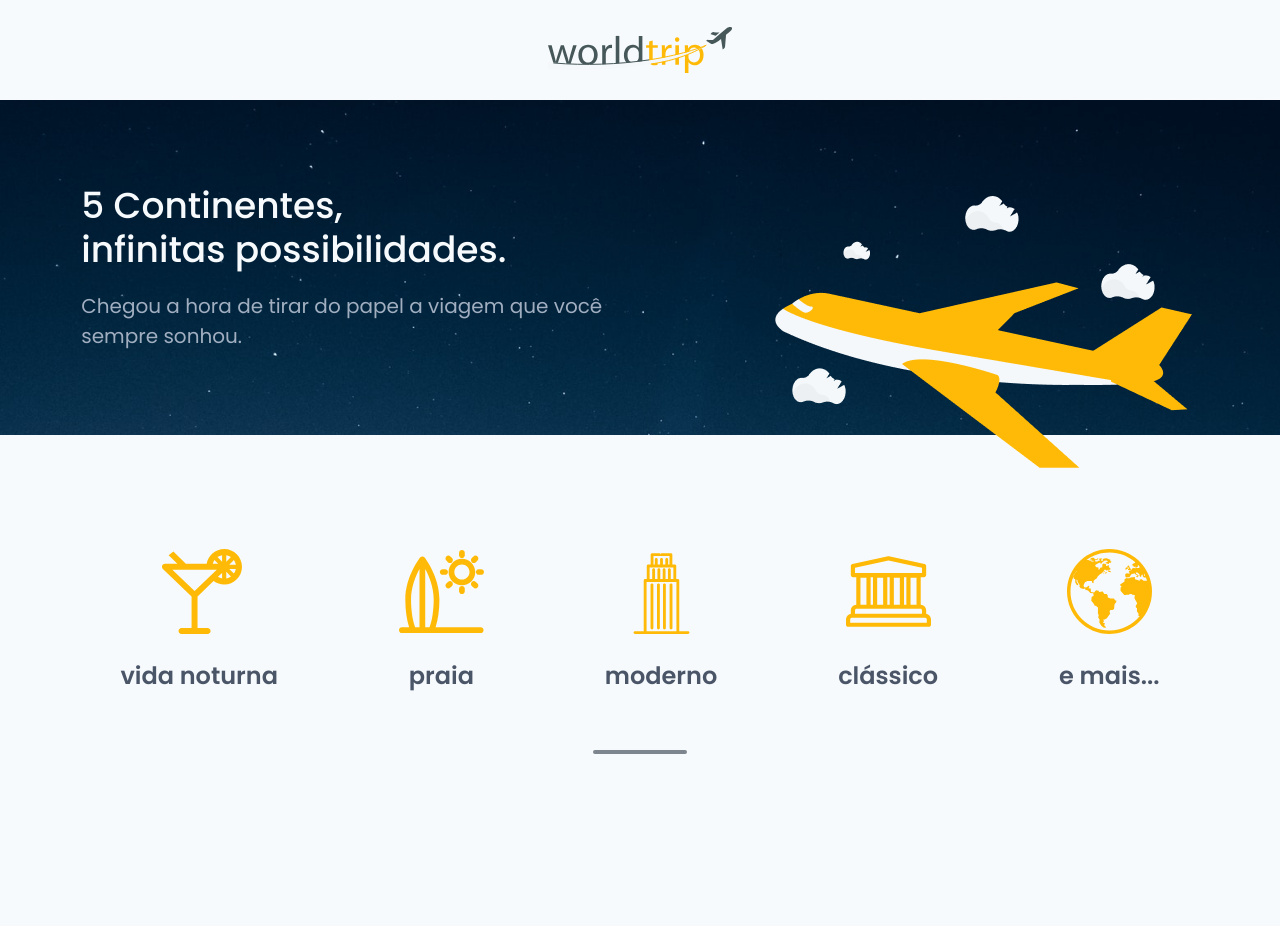
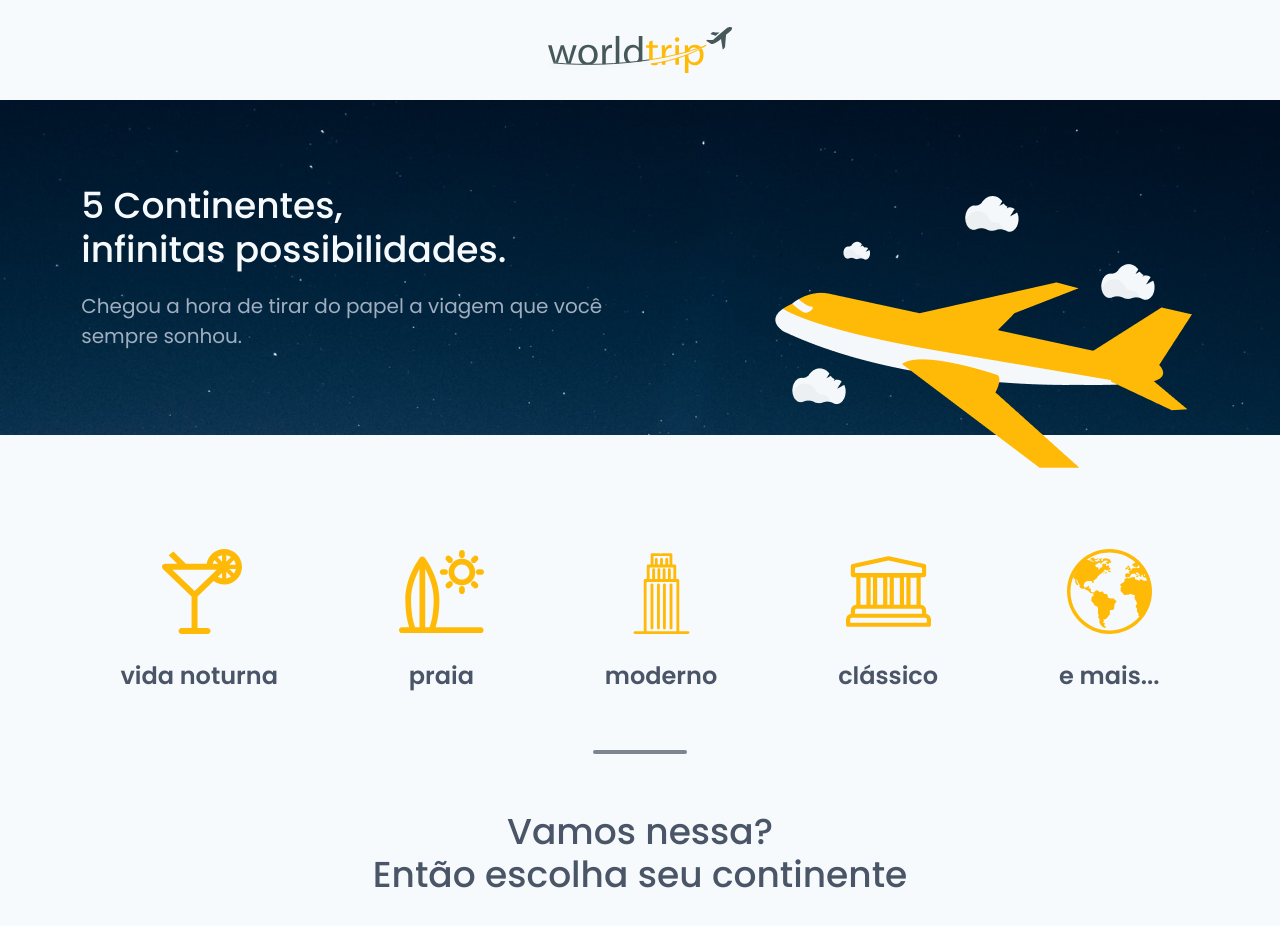
Before and after one commit to csorlandi/poc-world-trip, a Next.js app: page / in a window 1280 px wide. Shown: the top 926 px of the page. Before the commit the page ends 810 px from the top, so only its background shows below. Built offline with nearby package versions, Linux system fonts and the light colour scheme.

Commit message:
:lipstick: feat: create continent slider section with title

```diff
--- /dev/null
+++ b/src/components/ContinentSlider/index.tsx
@@ -0,0 +1,18 @@
+import { Flex, Heading } from '@chakra-ui/react';
+
+export default function ContinentSlider() {
+  return (
+    <Flex
+      as="section"
+      w="100%"
+      maxWidth={1240}
+      mx="auto"
+      justifyContent="center"
+    >
+      <Heading fontWeight="500" textAlign="center" color="gray.600" mb={14}>
+        Vamos nessa?
+        <br /> Então escolha seu continente
+      </Heading>
+    </Flex>
+  );
+}
--- a/src/pages/index.tsx
+++ b/src/pages/index.tsx
@@ -1,5 +1,6 @@
 import type { NextPage } from 'next';
 import Categories from '../components/Categories';
+import ContinentSlider from '../components/ContinentSlider';
 import Divider from '../components/Divider';
 import { Header } from '../components/Header';
 import { Hero } from '../components/Hero';
@@ -11,6 +12,7 @@ const Home: NextPage = () => {
       <Hero />
       <Categories />
       <Divider />
+      <ContinentSlider />
     </>
   );
 };
```
